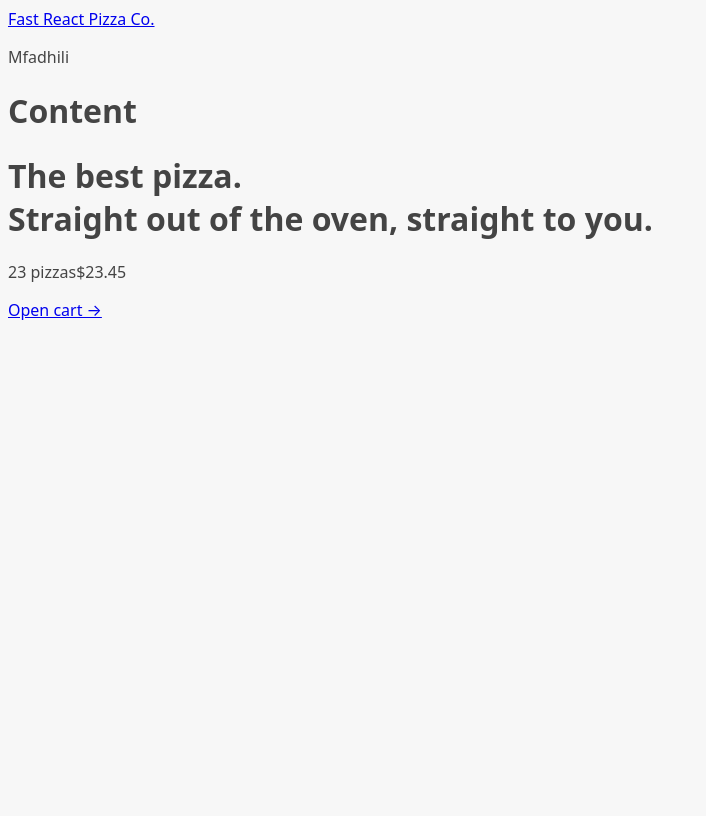
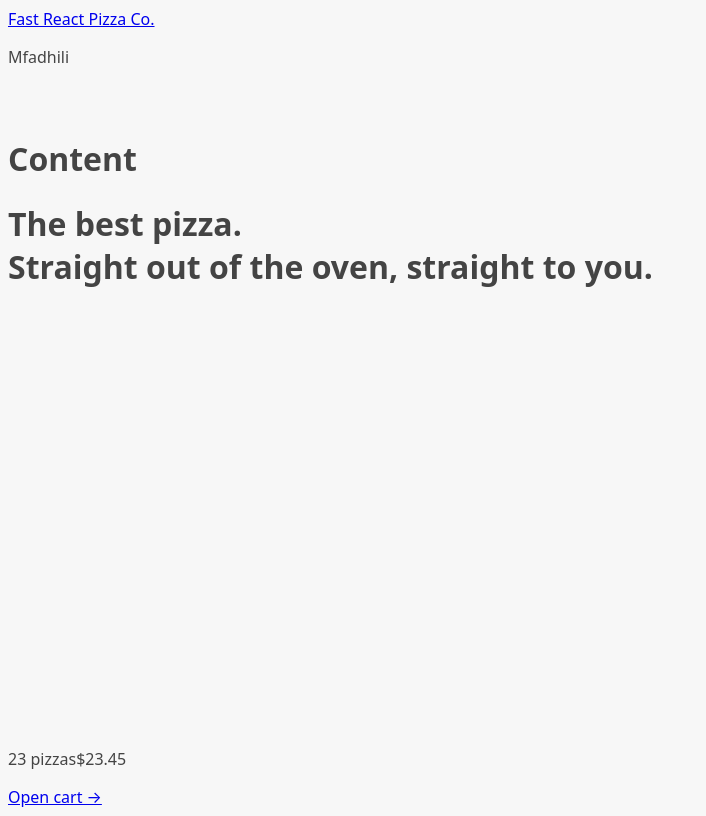
Before and after one commit to mfadhili/fastPizza, a React (Vite) app: page / in a window 1280 px wide. Shown: the whole page, without its empty margins (0-706 px from the left). Built offline with nearby package versions, Linux system fonts and the light colour scheme.

Commit message:
Loading component

```diff
--- a/src/ui_components/AppLayout.jsx
+++ b/src/ui_components/AppLayout.jsx
@@ -1,10 +1,16 @@
 import Header from "./Header.jsx";
 import CartOverview from "../features/cart/CartOverview.jsx";
-import {Outlet} from "react-router-dom";
+import {Outlet, useNavigation} from "react-router-dom";
+import Loader from "./Loader.jsx";
 
 function AppLayout() {
+    const navigation = useNavigation();
+    // console.log(navigation)
+    const isLoading = navigation.state === 'loading'
+
     return (
-        <div>
+        <div className={'layout'}>
+            {isLoading && <Loader />}
             <Header />
             <main>
                 <h1>Content</h1>
--- /dev/null
+++ b/src/ui_components/Loader.jsx
@@ -0,0 +1,8 @@
+
+function Loader() {
+    return (
+        <div className={'loader'}></div>
+    );
+}
+
+export default Loader;
```
